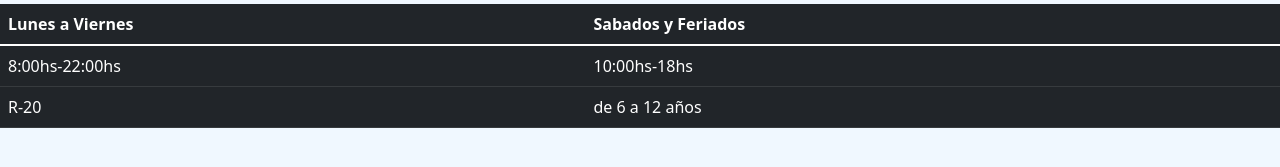
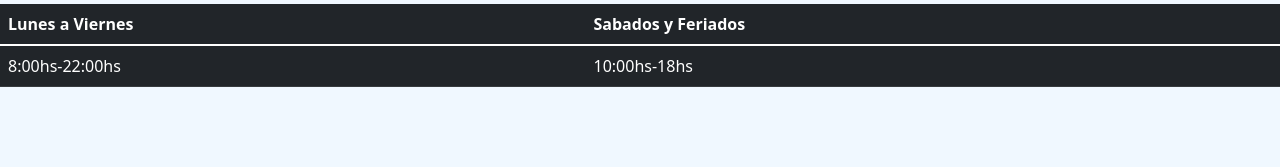
Before and after one commit to EluneyIaneselli/Windsbreaker-ianeselli, a website: page pages/ubicacion.html in a window 1280 px wide. Shown: the part 917-1084 px from the top of the page. Drawn offline with nearby package versions, Linux system fonts and the light colour scheme.

Commit message:
agregando package.json

```diff
--- a/pages/ubicacion.html
+++ b/pages/ubicacion.html
@@ -90,11 +90,6 @@
                 <td>8:00hs-22:00hs</td>
                 <td>10:00hs-18hs</td>
             </tr>
-
-            <tr>
-                <td>R-20</td>
-                <td>de 6 a 12 años</td>
-            </tr>
 </div class="contenedor-tabla">
 </div class="row">
 </div class="col">
```
Also changed, not shown: index.html (+2 -0 lines), package.json (added, +31 -0 lines).
